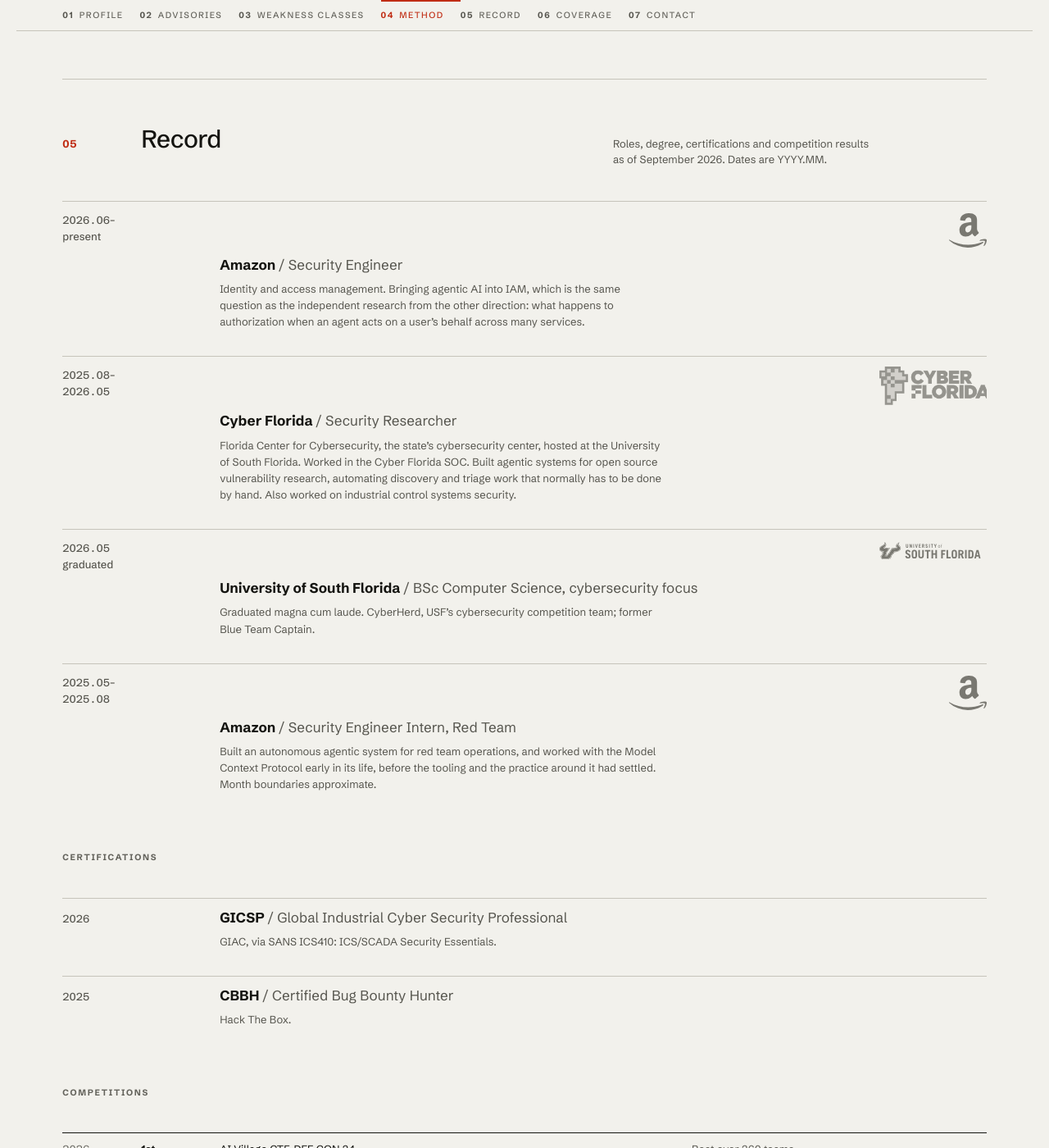
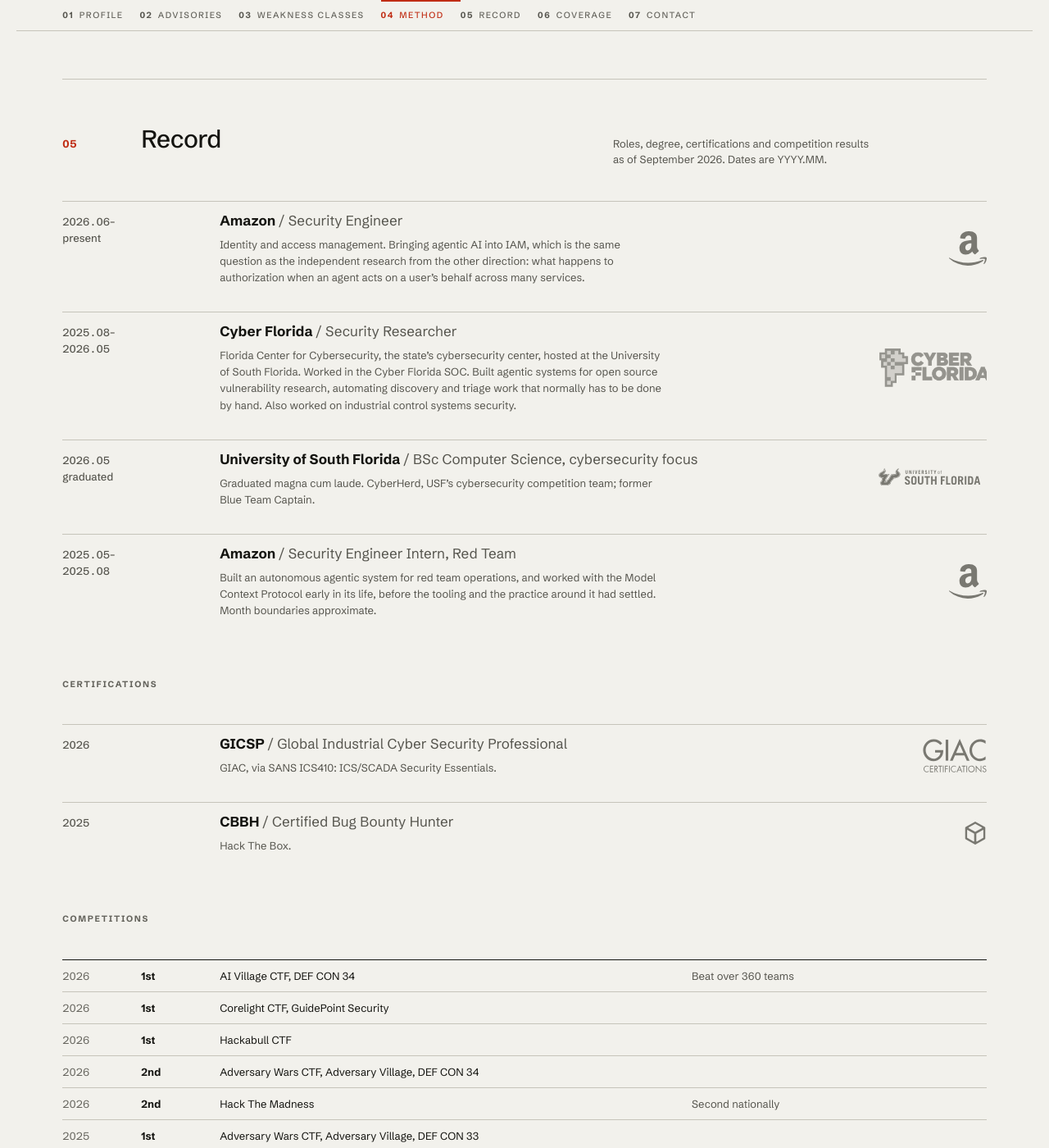
Before and after one commit to sfwani/sfwani.github.io, a Jekyll site: the page built from index.md, in a window 1280 px wide and 1400 px high, scrolled down 3226 px. Shown: the whole window at 82% size. Built offline with Jekyll 4.4.1, drawn with Linux system fonts in a browser that asks for light colours; some of the changed text lies outside the part shown.

Commit message:
Fix the Record row alignment, add the two issuer marks, drop the personal line
The alignment was a placement bug I introduced with the marks, not a
spacing choice. Measured against the certification rows, which looked
right:

  row                  date top   heading top   delta
  Amazon                     13            67     +54
  Cyber Florida              13            68     +55
  University of S. Fl.       13            61     +48
  GICSP (certification)      15            13      -2

That delta is exactly the mark's height plus the 8px row gap, every time.
The mark was written before .what in the markup, so grid's sparse
auto-placement claimed columns 10-12 of row 1 and then could not walk the
cursor backwards to fit .what in the same row: every heading was being set
on grid row 2, one full mark-height below its own date. The marks are last
in the markup now and every row measures -2, matching the certifications.

The row is pinned with grid-row only above 1024px, where the mark shares a
row with the text. Below that it takes a row of its own and the pin would
recreate the same bug from the other direction, which it briefly did.

Marks are centred against the text block rather than pinned to the top.

GIAC and Hack The Box added for the GICSP and CBBH rows, same single-ink
treatment as the rest. The mark names the issuing body, not the
certificate. Both are set smaller than the employer marks because those
rows are 63px tall against 83 to 124 for the roles.

The "Away from the screen" line is gone from the home page. The same
content also existed as an "Off the clock" block on the About page, which
is removed too: it is the same thing on a second surface. Its .otc styles
live in _sass/main.scss, which the C2 build does not import, so nothing is
newly orphaned.

Checked at 1440, 1280, 1024, 900, 768, 600, 480, 390 and 360 in both
themes: headings align with their dates at every width where they share a
row, no mark overlaps the text, nothing escapes the viewport.

Co-Authored-By: Claude Opus 5 (1M context) <noreply@anthropic.com>

```diff
--- a/_sass/c2-site.scss
+++ b/_sass/c2-site.scss
@@ -203,6 +203,11 @@
    alone keeps a measure. Rules, tables and code blocks run the whole
    column, which is what makes the narrower text read as a decision. */
 @media (min-width: 1024px){
+  /* Only where the mark sits in the right gutter beside the text. Below this
+     it takes a row of its own, and pinning it to row 1 there would push .what
+     down again, which is the very bug this is guarding against. */
+  .org-mark{ grid-row: 1; }
+
   #writeup .col-body{ grid-column: 2 / span 10; }
   #writeup .col-body > p,
   #writeup .col-body > ul,
@@ -325,9 +330,15 @@
    gets the same currentColor behaviour and the same theme response as
    the other two rather than a second asset for dark mode. */
 .org-mark{
+  /* Explicit row. The mark used to sit before .what in the markup, and grid
+     sparse auto-placement will not walk the cursor backwards: after the mark
+     claimed columns 10-12 of row 1, .what could not fit in row 1 any more and
+     dropped to row 2, setting every heading 48-55px below its own date. The
+     mark is last in the markup now, and pinned here so the order cannot
+     matter again. */
   grid-column: 10 / span 3;
   justify-self: end;
-  align-self: start;
+  align-self: center;
   width: 100%;
   max-width: 132px;
   color: var(--ink-3);
@@ -359,9 +370,31 @@
 @media (max-width: 1023px){
   /* .what runs to the edge in the six column tier, so there is no gutter
      left to sit in: the mark goes under the dates instead. */
-  .org-mark{ grid-column: 1 / span 2; justify-self: start; margin-top: var(--u); max-width: 104px; }
+  .org-mark{ grid-row: auto; grid-column: 1 / span 2; justify-self: start; margin-top: var(--u); max-width: 104px; }
   .org-mark--amazon{ max-width: 38px; }
 }
 @media (max-width: 639px){
   .org-mark{ grid-column: 1 / -1; order: 3; margin-top: calc(var(--u)*1.5); }
 }
+
+/* The certification rows are 63px tall against 83-124px for the roles, so
+   the issuing bodies are set smaller than the employers. The mark names the
+   body, not the certificate: GIAC issues the GICSP, Hack The Box the CBBH. */
+.org-mark--giac{
+  max-width: 78px;
+  aspect-ratio: 64 / 34;
+  background-color: currentColor;
+  -webkit-mask: url("/assets/logos/giac.svg") no-repeat right center / contain;
+          mask: url("/assets/logos/giac.svg") no-repeat right center / contain;
+}
+.org-mark--htb{
+  max-width: 28px;
+  aspect-ratio: 1 / 1;
+  background-color: currentColor;
+  -webkit-mask: url("/assets/logos/hackthebox.svg") no-repeat right center / contain;
+          mask: url("/assets/logos/hackthebox.svg") no-repeat right center / contain;
+}
+@media (max-width: 1023px){
+  .org-mark--giac{ max-width: 66px; }
+  .org-mark--htb{ max-width: 24px; }
+}
--- a/index.md
+++ b/index.md
@@ -127,35 +127,35 @@ last_modified_at: 2026-09-20T03:43:55+00:00
       <ol class="stream">
         <li>
           <p class="when">2026.06&ndash;<br>present</p>
-          <div class="org-mark org-mark--amazon" aria-hidden="true"></div>
           <div class="what">
             <h3>Amazon <span>/ Security Engineer</span></h3>
             <p>Identity and access management. Bringing agentic AI into IAM, which is the same question as the independent research from the other direction: what happens to authorization when an agent acts on a user&rsquo;s behalf across many services.</p>
           </div>
+          <div class="org-mark org-mark--amazon" aria-hidden="true"></div>
         </li>
         <li>
           <p class="when">2025.08&ndash;<br>2026.05</p>
-          <div class="org-mark org-mark--cyber-florida" aria-hidden="true"></div>
           <div class="what">
             <h3>Cyber Florida <span>/ Security Researcher</span></h3>
             <p>Florida Center for Cybersecurity, the state&rsquo;s cybersecurity center, hosted at the University of South Florida. Worked in the Cyber Florida SOC. Built agentic systems for open source vulnerability research, automating discovery and triage work that normally has to be done by hand. Also worked on industrial control systems security.</p>
           </div>
+          <div class="org-mark org-mark--cyber-florida" aria-hidden="true"></div>
         </li>
         <li>
           <p class="when">2026.05<br>graduated</p>
-          <div class="org-mark org-mark--usf" aria-hidden="true"></div>
           <div class="what">
             <h3>University of South Florida <span>/ BSc Computer Science, cybersecurity focus</span></h3>
             <p>Graduated magna cum laude. CyberHerd, USF&rsquo;s cybersecurity competition team; former Blue Team Captain.</p>
           </div>
+          <div class="org-mark org-mark--usf" aria-hidden="true"></div>
         </li>
         <li>
           <p class="when">2025.05&ndash;<br>2025.08</p>
-          <div class="org-mark org-mark--amazon" aria-hidden="true"></div>
           <div class="what">
             <h3>Amazon <span>/ Security Engineer Intern, Red Team</span></h3>
             <p>Built an autonomous agentic system for red team operations, and worked with the Model Context Protocol early in its life, before the tooling and the practice around it had settled. Month boundaries approximate.</p>
           </div>
+          <div class="org-mark org-mark--amazon" aria-hidden="true"></div>
         </li>
       </ol>
 
@@ -167,6 +167,7 @@ last_modified_at: 2026-09-20T03:43:55+00:00
             <h3>GICSP <span>/ Global Industrial Cyber Security Professional</span></h3>
             <p>GIAC, via SANS ICS410: ICS/SCADA Security Essentials.</p>
           </div>
+          <div class="org-mark org-mark--giac" aria-hidden="true"></div>
         </li>
         <li>
           <p class="when">2025</p>
@@ -174,6 +175,7 @@ last_modified_at: 2026-09-20T03:43:55+00:00
             <h3>CBBH <span>/ Certified Bug Bounty Hunter</span></h3>
             <p>Hack The Box.</p>
           </div>
+          <div class="org-mark org-mark--htb" aria-hidden="true"></div>
         </li>
       </ol>
 
@@ -250,7 +252,6 @@ last_modified_at: 2026-09-20T03:43:55+00:00
       <div class="sec-head">
         <p class="idx">07</p>
         <h2 id="h-contact">Contact</h2>
-        <p class="sec-sub">Away from the screen: plays pickup soccer often, boulders and climbs indoors.</p>
       </div>
 
       <ul class="contact">
```
Also changed, not shown: about.md (+0 -17 lines), assets/logos/giac.svg (added), assets/logos/hackthebox.svg (added).
